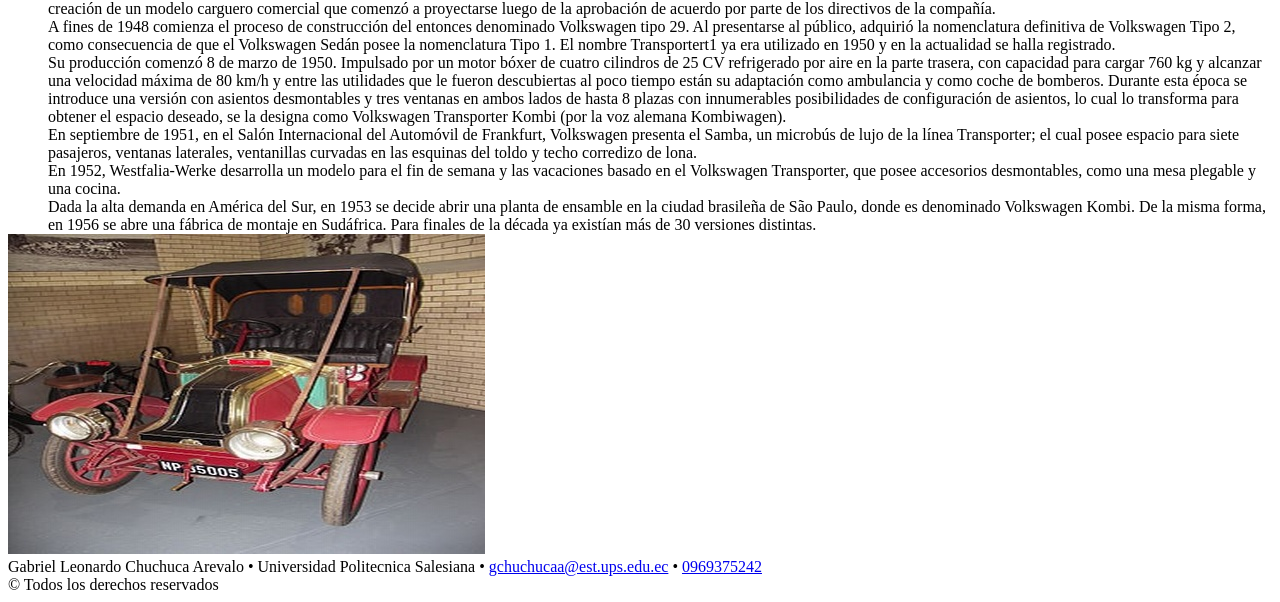
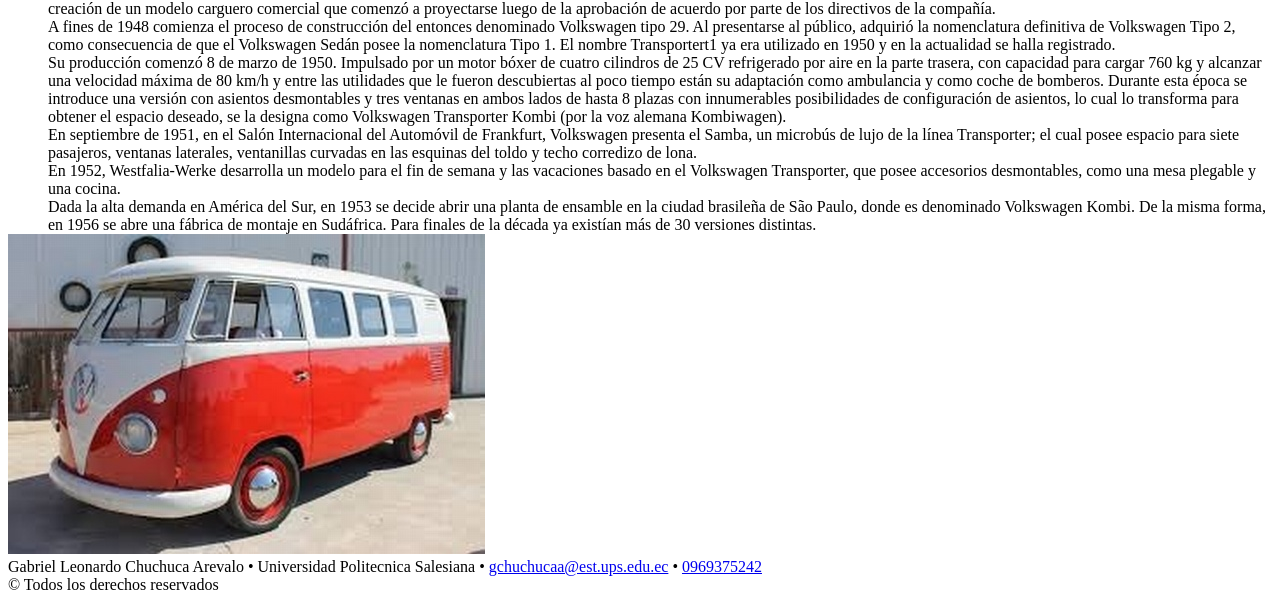
Before and after one commit to GabrielChuchuca/Practica01---MiBlog, a plain HTML site: page volkswagen.html in a window 1280 px wide. Shown: the part 1004-1606 px from the top of the page. Drawn offline with Linux system fonts and the light colour scheme.

Commit message:
Actualizado

```diff
--- a/volkswagen.html
+++ b/volkswagen.html
@@ -45,7 +45,7 @@ Filename: volkswagen.html
 
 
 </dd>
-                <img src="images/renault1.jpg" alt="" />
+                <img src="images/volkswagen2.jpg" alt="" />
             </article>
         </section>
     </header>
```
